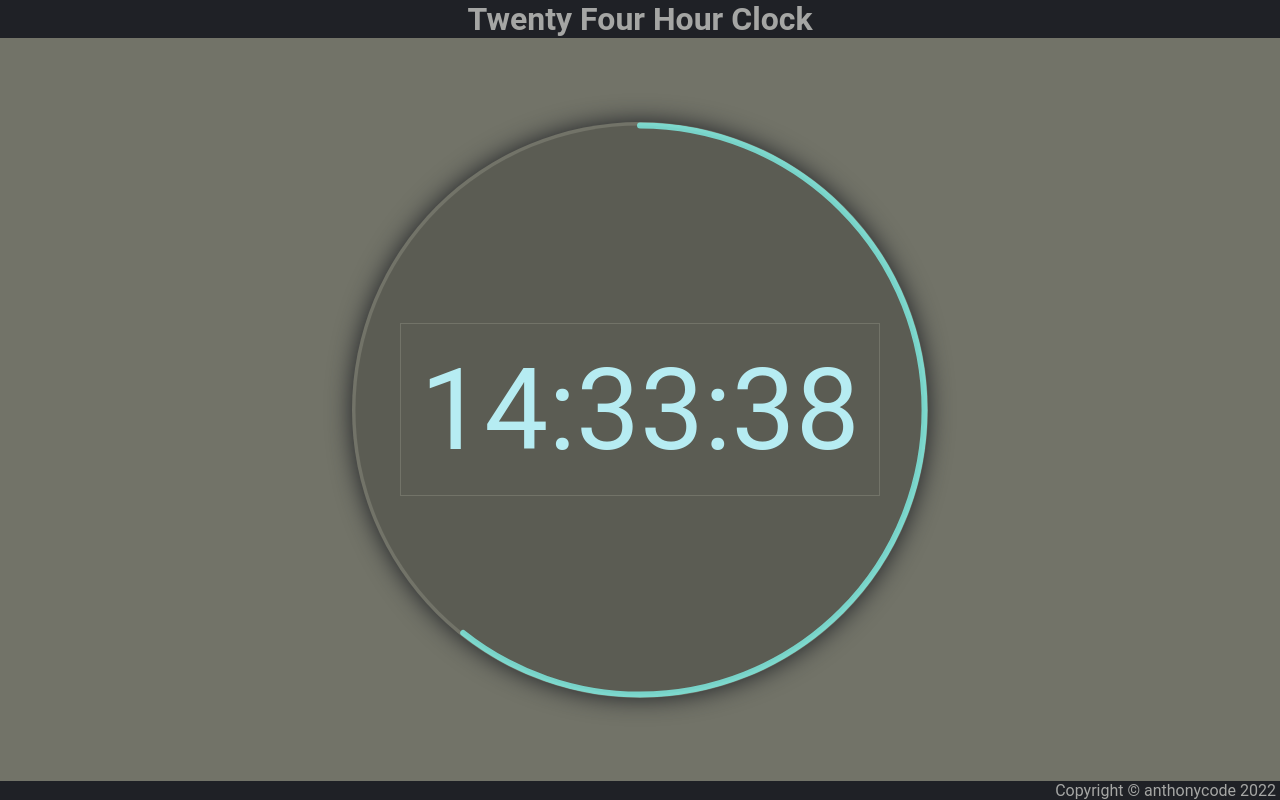
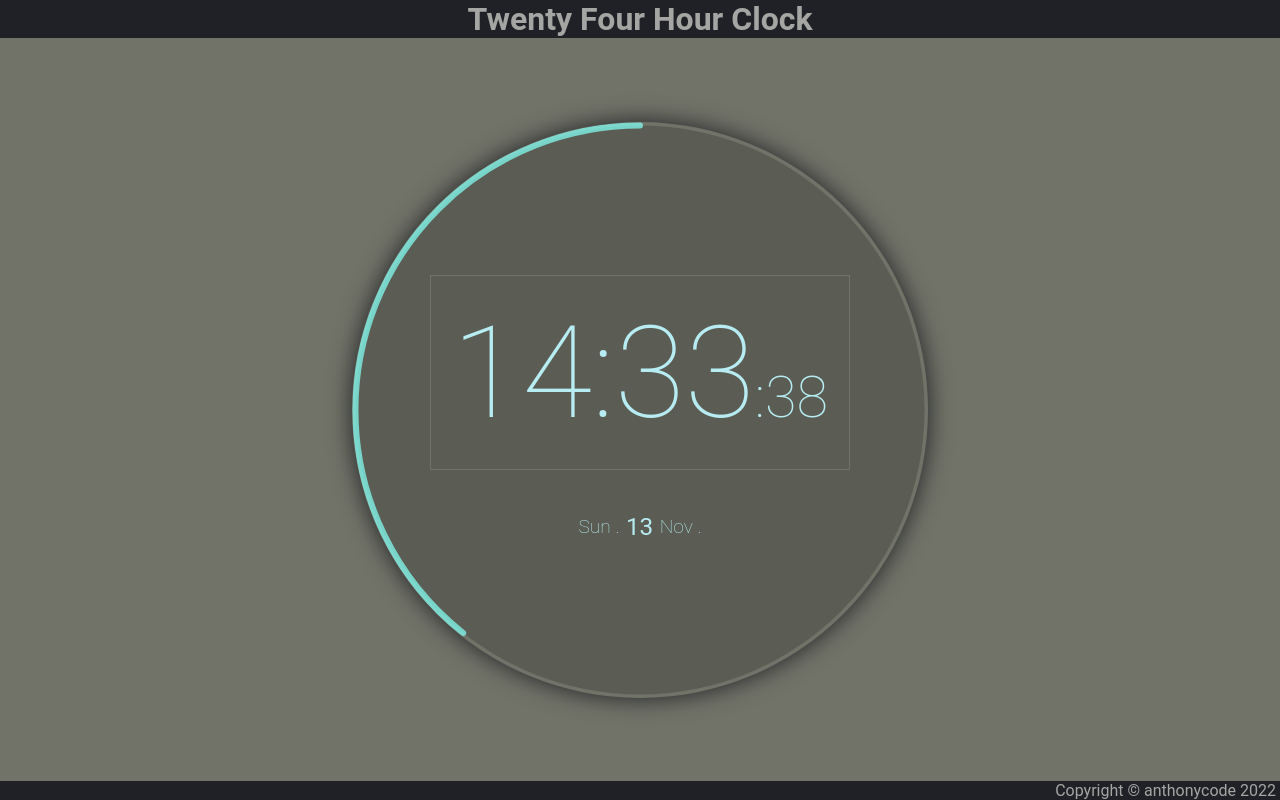
Before and after one commit to anthonytastet/twenty-four-hour-clock, a React (Create React App) app: page / in a window 1280 px wide. Built offline with nearby package versions, Linux system fonts and the light colour scheme.

Commit message:
Add date

```diff
--- a/package.json
+++ b/package.json
@@ -6,6 +6,7 @@
     "@testing-library/jest-dom": "^5.16.5",
     "@testing-library/react": "^13.4.0",
     "@testing-library/user-event": "^13.5.0",
+    "date-fns": "^2.29.3",
     "react": "^18.2.0",
     "react-dom": "^18.2.0",
     "react-scripts": "5.0.1",
--- a/src/Clock.js
+++ b/src/Clock.js
@@ -1,6 +1,15 @@
-import React, { useState } from "react";
+import React, { useState } from 'react';
+import { format } from 'date-fns';
 
 const Clock = () => {
+	//current date
+	let date = {
+		myDayWord: format(new Date(), 'EEE') + ' .',
+		myDayNumber: format(new Date(), 'dd'),
+		myMonthWord: format(new Date(), 'LLL') + ' .',
+	};
+	console.log(date);
+
 	//current time
 	let time = {
 		myHours: new Date().getHours(),
@@ -30,30 +39,38 @@ const Clock = () => {
 	setTimeout(updateAngle, 1000);
 
 	return (
-		<div className="clock__container">
-			<svg className="clock__circle__frame">
+		<div className='clock__container'>
+			<svg className='clock__circle__frame'>
 				<circle
-					className="clock__circle"
-					viewBox="0 0 100 100"
-					preserveAspectRatio="xMaxYMid meet"
-					cx="50%"
-					cy="50%"
-					r="49.4%"
+					className='clock__circle'
+					viewBox='0 0 100 100'
+					preserveAspectRatio='xMaxYMid meet'
+					cx='50%'
+					cy='50%'
+					r='49.4%'
 					pathLength={360}
-					strokeDasharray={angle.hoursAngle}
+					strokeDasharray={1000}
+					strokeDashoffset={-angle.hoursAngle}
 				></circle>
 			</svg>
-			<div className="clock__time__container">
-				<div className="clock__time">
-					<span className="hours">
-						{time.myHours < 10 ? "0" + time.myHours : time.myHours}
-					</span>
-					<span className="minutes">
-						:{time.myMinutes < 10 ? "0" + time.myMinutes : time.myMinutes}
-					</span>
-					<span className="seconds">
-						:{time.mySeconds < 10 ? "0" + time.mySeconds : time.mySeconds}
-					</span>
+			<div className='clock__text__container'>
+				<div className='clock__time__container'>
+					<div className='clock__time'>
+						<span className='hours'>
+							{time.myHours < 10 ? '0' + time.myHours : time.myHours}
+						</span>
+						<span className='minutes'>
+							:{time.myMinutes < 10 ? '0' + time.myMinutes : time.myMinutes}
+						</span>
+						<span className='seconds'>
+							:{time.mySeconds < 10 ? '0' + time.mySeconds : time.mySeconds}
+						</span>
+					</div>
+				</div>
+				<div className='clock__date__container'>
+					<span className='day--word'>{date.myDayWord}</span>
+					<span className='day--number'>{date.myDayNumber}</span>
+					<span className='month--word'>{date.myMonthWord}</span>
 				</div>
 			</div>
 		</div>
--- a/src/style1.css
+++ b/src/style1.css
@@ -1,7 +1,7 @@
 * {
 	box-sizing: border-box;
 	margin: 0;
-	font-family: "Roboto", "Oxygen", "Ubuntu", "Droid Sans", sans-serif;
+	font-family: 'Roboto', 'Oxygen', 'Ubuntu', 'Droid Sans', sans-serif;
 }
 
 :root {
@@ -117,25 +117,28 @@ footer {
 	stroke-linecap: round;
 }
 
-.clock__time__container {
+.clock__text__container {
 	position: absolute;
-	width: 100%;
-	height: 100%;
 	display: flex;
-	flex-direction: row;
+	flex-direction: column;
 	justify-content: center;
 	align-items: center;
+	gap: 3vw;
+}
+
+.clock__time__container {
 }
 
 .clock__time {
 	width: fit-content;
 	height: fit-content;
 	padding: calc(var(--main) / 6);
+	border: 1px solid var(--background);
 	text-align: center;
-	/* font-size: calc(var(--main) * 2.7); */
-	font-size: 8.9vw;
+	font-size: 10vw;
+	/* font-size: 8.9vw; */
+	font-weight: 200;
 	color: var(--first);
-	border: 1px solid var(--background);
 }
 
 .clock__time .hours {
@@ -146,5 +149,26 @@ footer {
 }
 .clock__time .seconds {
 	display: inline;
-	flex-grow: 1;
+	flex-grow: 0.5;
+	font-size: 4.5vw;
 }
+
+.clock__date__container {
+	width: fit-content;
+	height: fit-content;
+	padding: calc(var(--main) / 6);
+	text-align: center;
+	font-size: 1.5vw;
+	font-weight: 200;
+	color: var(--first);
+	display: flex;
+	flex-direction: row;
+	justify-content: center;
+	align-items: center;
+	gap: 0.5vw;
+}
+
+.clock__text__container .day--number {
+	font-size: 1.9vw;
+	font-weight: 400;
+}
```
Also changed, not shown: 1 other file (tests, documents, lock files or other folders).
